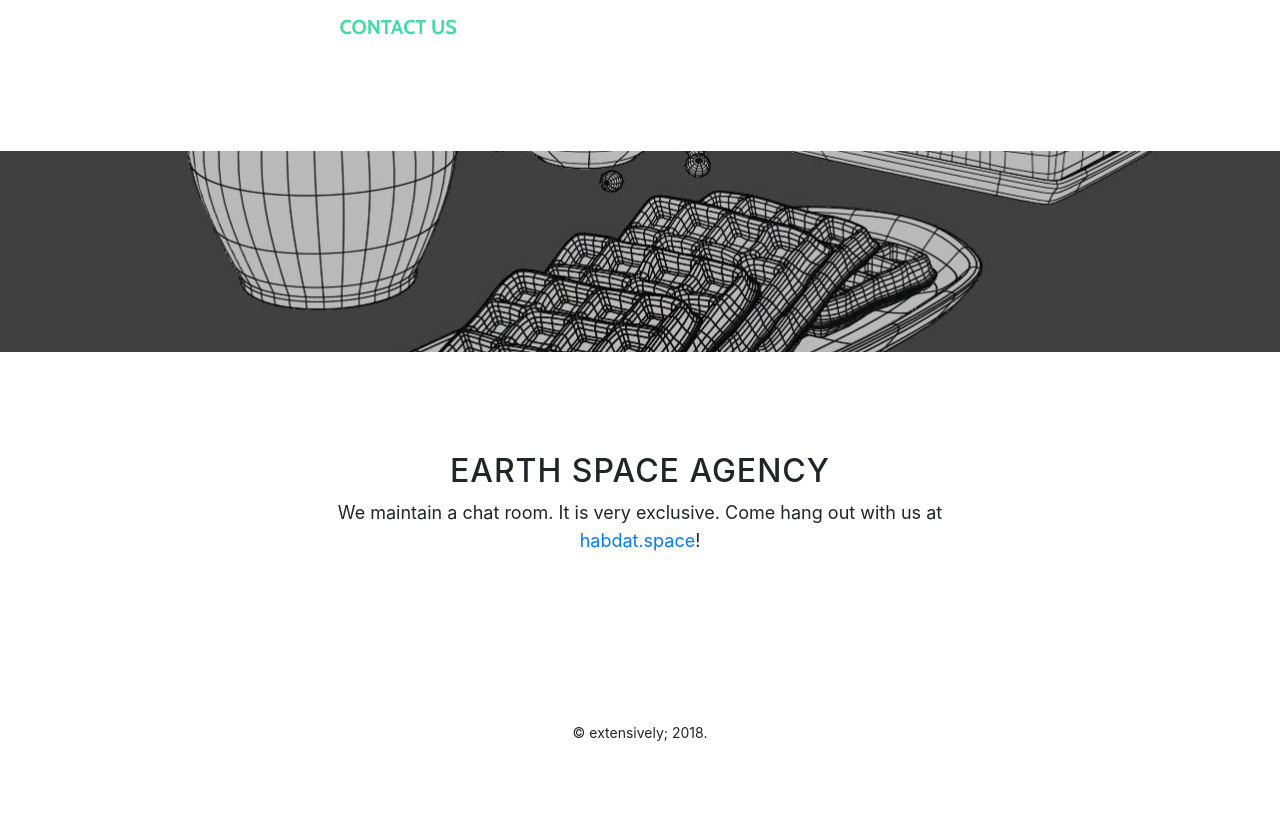
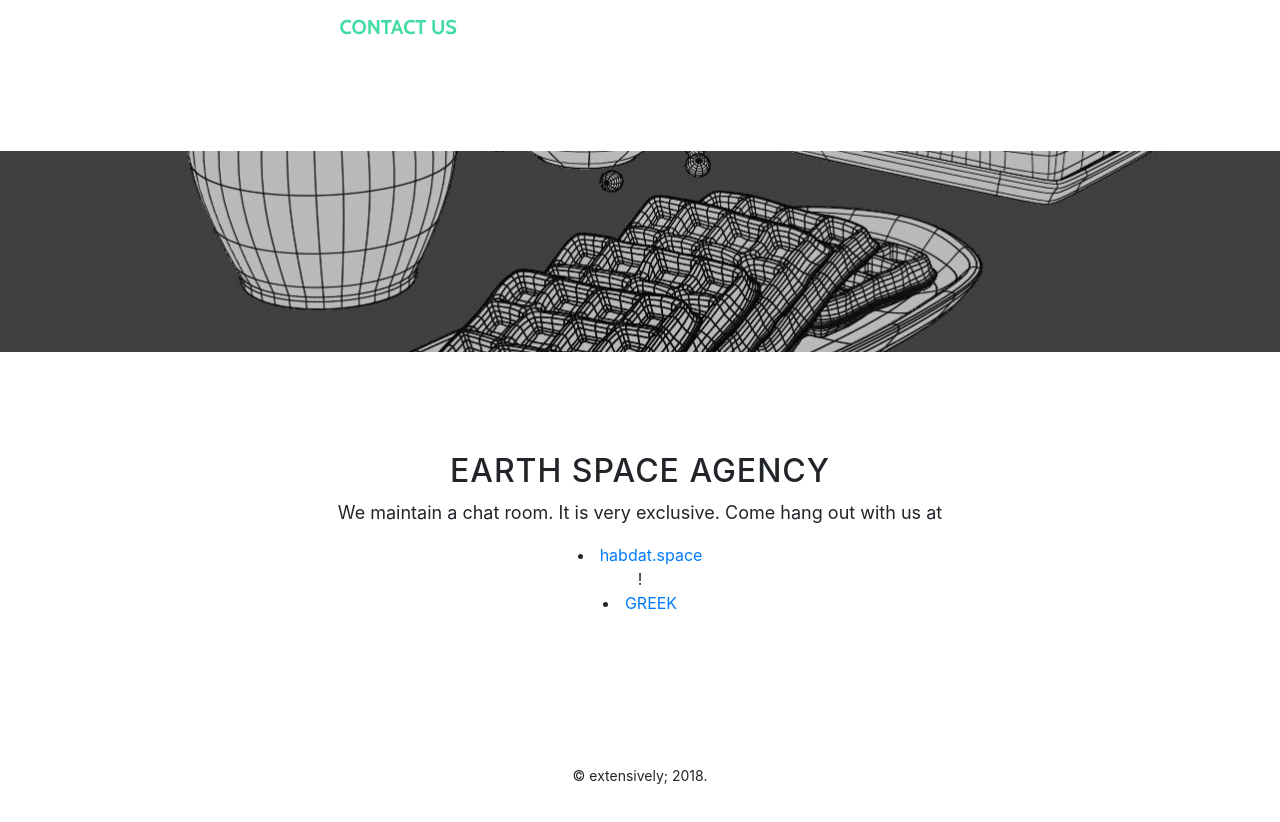
Before and after one commit to ASANmobile/after, a website with bundled scripts: page index.html in a window 1280 px wide. Shown: the part 2071-2893 px from the top of the page. Before the commit the page ends 2866 px from the top, so only its background shows below. Built offline with nearby package versions, Linux system fonts and the light colour scheme.

Commit message:
Update index.html

```diff
--- a/index.html
+++ b/index.html
@@ -113,7 +113,8 @@
           <div class="col-lg-8 mx-auto">
             <h2>EARTH SPACE AGENCY</h2>
             <div class="col-md-10mx-auto">
-                    <p> We maintain a chat room. It is very exclusive. Come hang out with us at <a href="habdat.space">habdat.space</a>!
+                    <p> We maintain a chat room. It is very exclusive. Come hang out with us at <li><a href="habdat.space">habdat.space</a></li>!
+			    <li><a href="http://bloggr.p2pfoundation.net/">GREEK</a></li>
 		    <!--<form>
                           <div class="form-row">
                             <div class="col-12 col-md-6">
```
